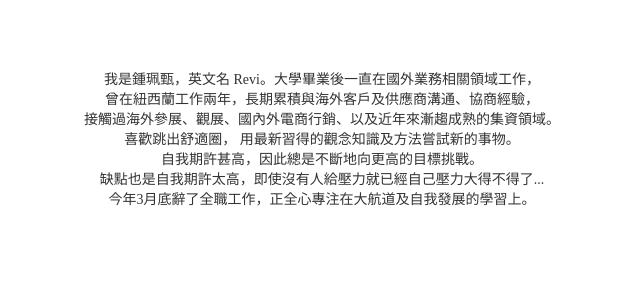
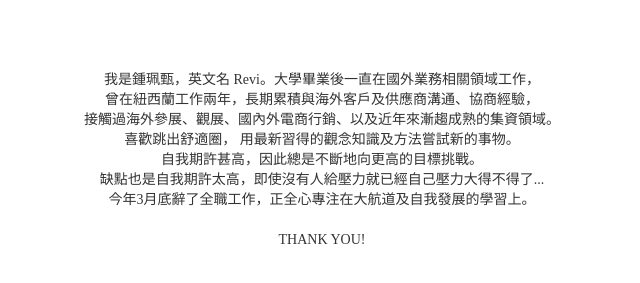
Before and after one commit to peichenchung/revi-resume, a plain HTML site: page index.html in a window 1280 px wide. Shown: the part 3089-3372 px from the top of the page, 318-958 px from the left. Drawn offline with Linux system fonts and the light colour scheme.

Commit message:
add thank you

```diff
--- a/index.html
+++ b/index.html
@@ -268,7 +268,9 @@
           喜歡跳出舒適圈， 用最新習得的觀念知識及方法嘗試新的事物。<br>
           自我期許甚高，因此總是不斷地向更高的目標挑戰。<br>
           缺點也是自我期許太高，即使沒有人給壓力就已經自己壓力大得不得了...<br>
-          今年3月底辭了全職工作，正全心專注在大航道及自我發展的學習上。
+          今年3月底辭了全職工作，正全心專注在大航道及自我發展的學習上。<br>
+          <br>
+          THANK YOU!
         </p>
         <br>
         <br>
```
